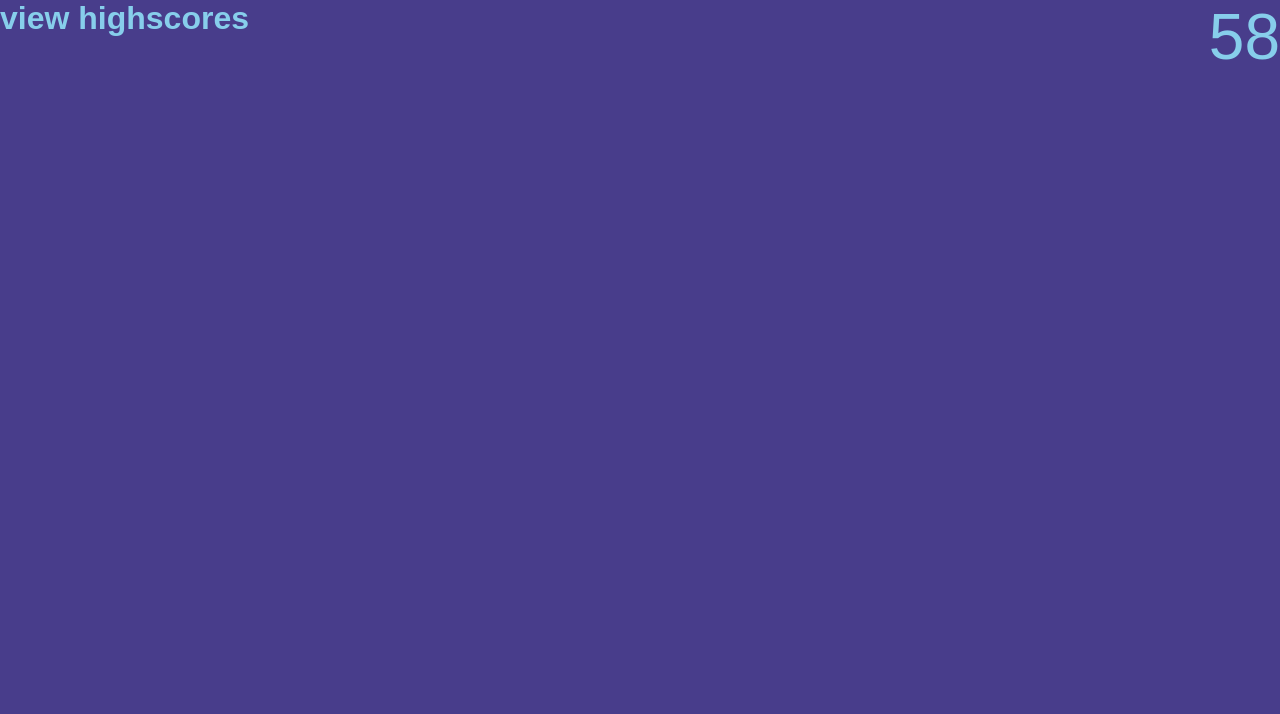
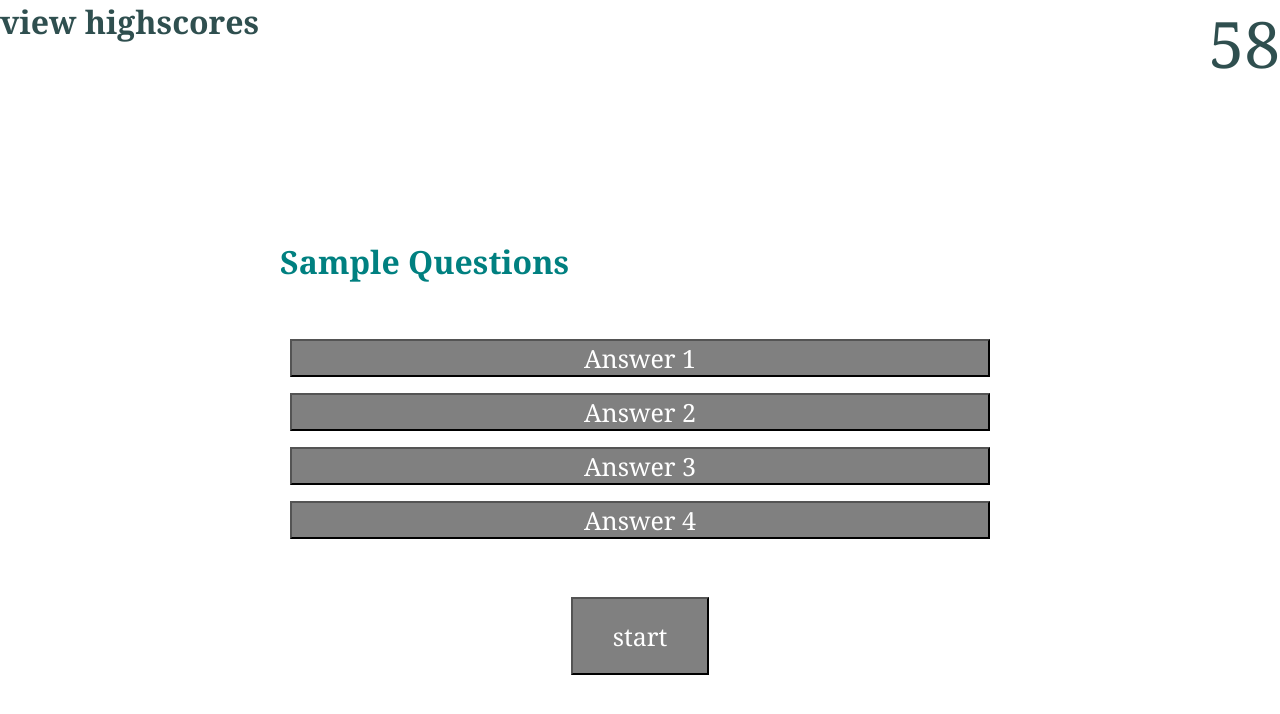
Before and after one commit to pacoavocado/das-quiz, a plain HTML site: page index.html in a window 1280 px wide. Both pictures are taken after a click on the button "start". Drawn offline with Linux system fonts and the light colour scheme.

Commit message:
still in progress last commit before deadline,, will fix

```diff
--- a/assets/css/style.css
+++ b/assets/css/style.css
@@ -1,13 +1,13 @@
 * {
     box-sizing: border-box;
-    font-family: Arial, Helvetica, sans-serif;
+    font-family:Cambria, Cochin, Georgia, Times, 'Times New Roman', serif;
     margin: 0;
     padding: 0;
 }
 
 body {
 
-    background: darkslateblue;
+    background: white;
     justify-content: center;
     align-items: center;
     margin: 0;
@@ -23,7 +23,7 @@ header {
     flex-direction: row;
     flex-wrap: wrap;
     justify-content: space-between;
-    color: skyblue;
+    color: darkslategray;
     height: 30%;
 }
 
@@ -51,10 +51,10 @@ main {
 #question-container {
     width: 780px;
     max-width: 78%;
-    background-color: azure;
+    /* background-color: azure; */
     /* justify-content: center;
     align-items: center; */
-    border: 2px solid black;
+    /* border: 2px solid black; */
     border-radius: 15px;
 }
 
@@ -72,17 +72,16 @@ main {
 }
 
 #answer-btn {
-    display: grid;
-    grid-template-columns: repeat(2, auto);
-    gap: 15px;
-    margin: 30px;
+    display: flex;
+    flex-direction: column;
+    margin:40px;
 }
 
 button {
-    background-color: blue;
+    background-color: grey;
     color: white;
-    border: 2px solid black;
-    border-radius: 10px;
+    /* border: 2px solid black; */
+    /* border-radius: 10px; */
     text-align: center;
     margin-top: 1rem;
     font-size: 25px;
@@ -103,6 +102,11 @@ button {
     padding: 20px 40px;
 }
 
+
+
+
+/*
 .hide {
     display: none;
 }
+ */
--- a/assets/js/script.js
+++ b/assets/js/script.js
@@ -28,9 +28,9 @@ let lossCounter = 0;
 
 function startGame() {
     startButton.classList.add("hide");
+    questionContainerEl.classList.remove("hide");
     listOfQuestions = questions.sort(() => Math.random() -.5);
     questionIndex = 0;
-    questionContainerEl.classList.remove("hide");
     nextQuestion();
 }
 
@@ -109,11 +109,24 @@ let questions = [
             { text: "a feeling", correct: false },
         ]
     },
-
-
-
-
-
+    {
+        question: "what is red?",
+        answers: [
+            { text: "a feeling", correct: false },
+            { text: "a color", correct: true },
+            { text: "a feeling", correct: false },
+            { text: "a feeling", correct: false },
+        ]
+    },
+    {
+        question: "what is red?",
+        answers: [
+            { text: "a feeling", correct: false },
+            { text: "a color", correct: true },
+            { text: "a feeling", correct: false },
+            { text: "a feeling", correct: false },
+        ]
+    }
 ]
 
 function startTimer(){
```
